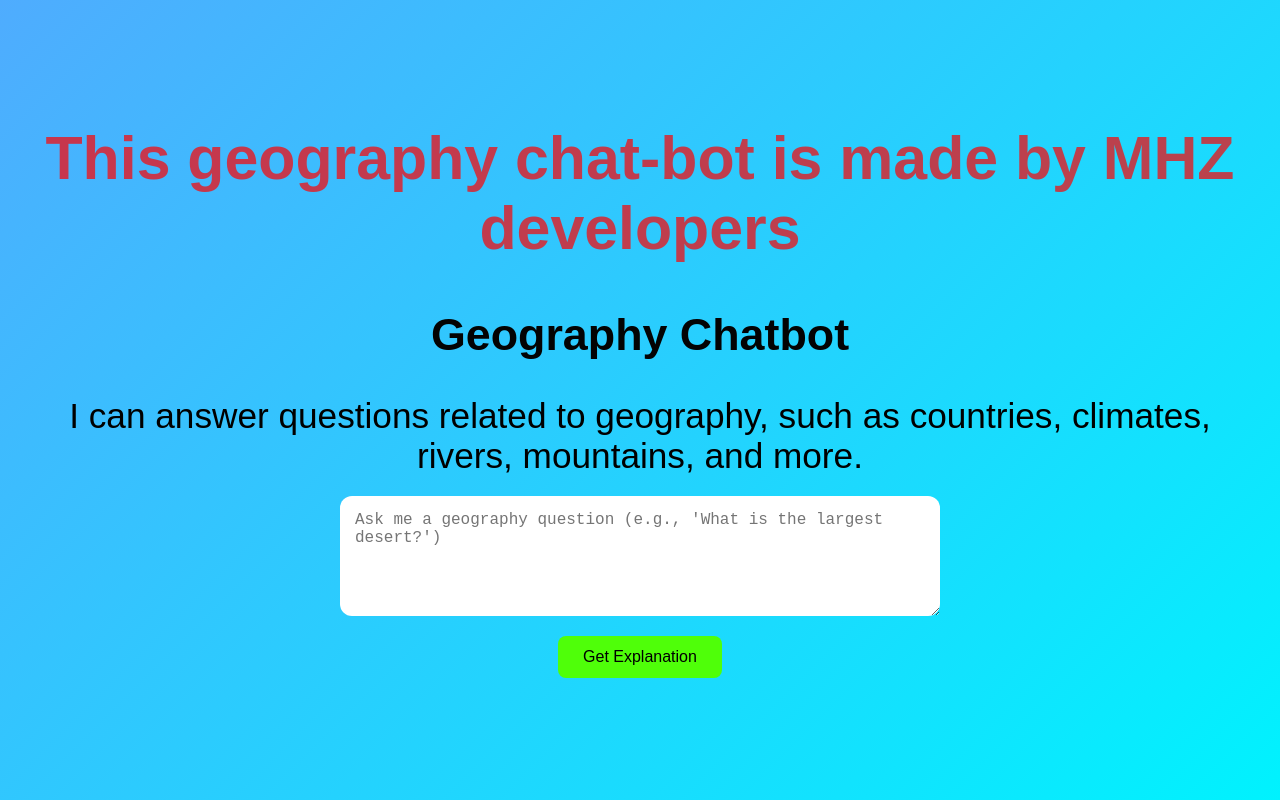
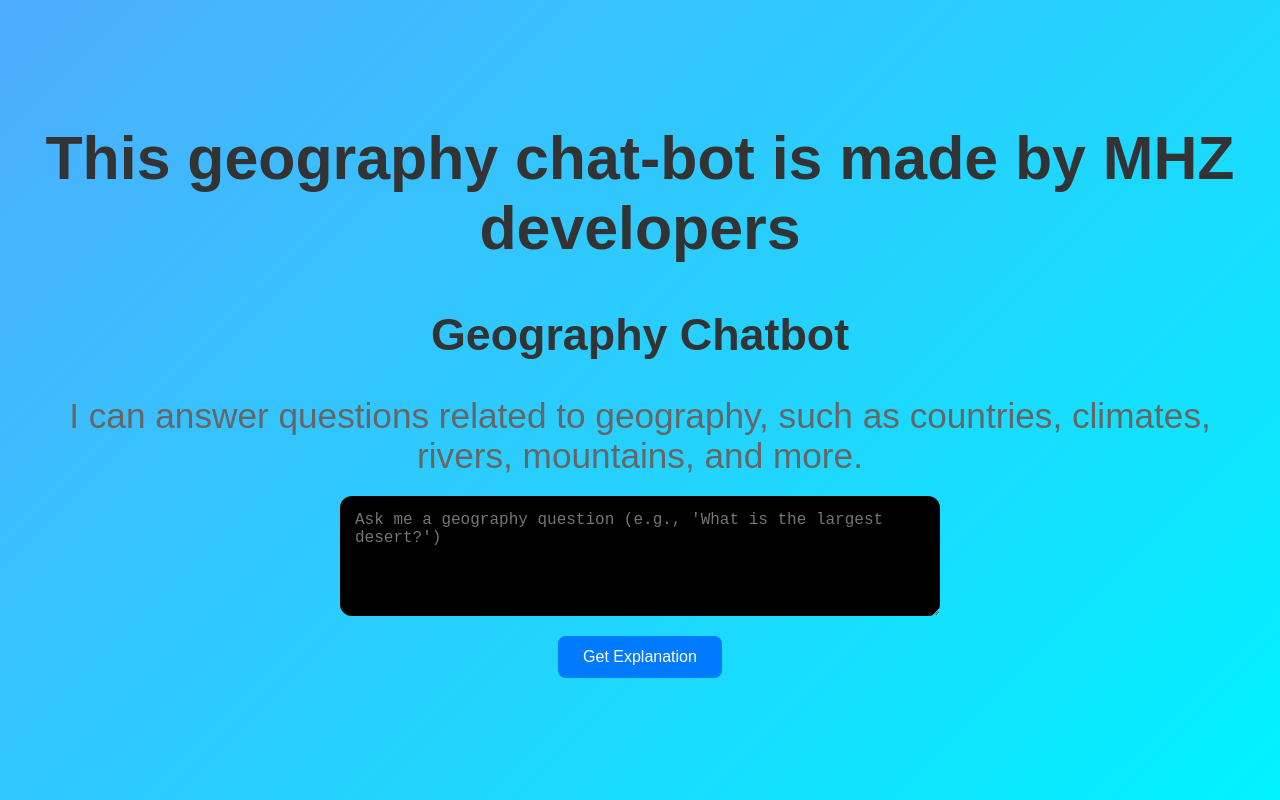
Before and after one commit to muhammadmohsin76y/geography-chatbot, a Next.js app: page / in a window 1280 px wide. Built offline with nearby package versions, Linux system fonts and the light colour scheme.

Commit message:
Added white box for answer section

```diff
--- a/src/styles/Chatbot.module.css
+++ b/src/styles/Chatbot.module.css
@@ -6,27 +6,29 @@
     min-height: 100vh;
     padding: 20px;
   background: linear-gradient(135deg, #4facfe, #00f2fe);
-    font-family: 'Arial', sans-serif;
+  font-family: Arial, sans-serif;
 }
 
 .title {
+
   font-size: 3.8rem;
   font-weight: bold;
-    color: #ff0000b2;
+  color: #333;
   margin-bottom: 10px;
   text-align: center;
 }
+
 .chatbotTitle {
+
   font-size: 2.8rem;
-    color: #030303; /* Replace with your desired color */
+  color: #333;
 }
+.description {
 
-
-  .description {
   font-size: 2.2rem;
-    color: #000000;
   margin-bottom: 20px;
   text-align: center;
+  color: #666;
 }
 
 .textarea {
@@ -38,27 +40,24 @@
   border-radius: 12px;
   font-size: 1rem;
   border: none;
+  color: rgb(255, 255, 255);
+  background-color: #000000;
 }
+.responseContainer {
+  background-color: white;
+  padding: 20px;
+  border-radius: 10px;
+  box-shadow: 0px
+ 4px 8px rgba(0, 0, 0, 0.2);
+  margin-top: 20px;
+}
+.button {
 
-  .button {
   padding: 12px 25px;
   font-size: 1rem;
-    background-color: #4fff09;
+  background-color: #007bff;
   border: none;
     border-radius: 8px;
     cursor: pointer;
-    color: rgb(0, 0, 0);
+  color: #fff;
 }
-
-  .responseContainer {
-    margin-top: 20px;
-    background: white;
-    padding: 20px;
-    border-radius: 10px;
-    box-shadow: 0px 4px 8px rgba(0, 0, 0, 0.2);
-  }
-
-  .imageContainer img {
-    max-width: 100%;
-    border-radius: 10px;
-  }
```
Lines whose indentation alone changed are shown as unchanged.
